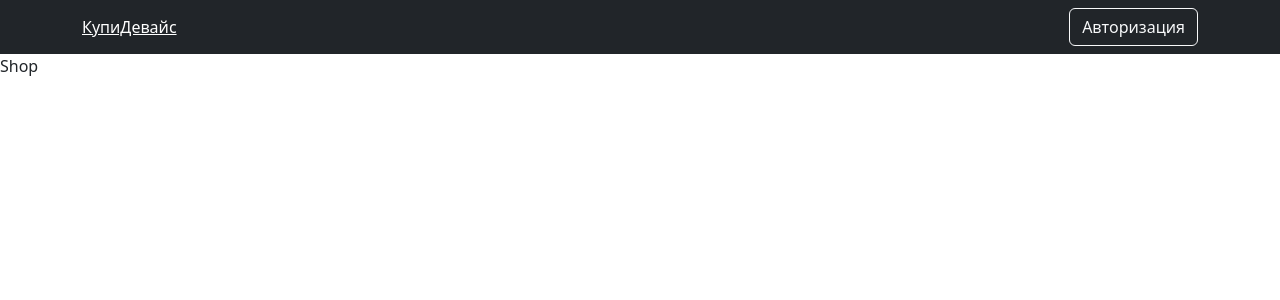
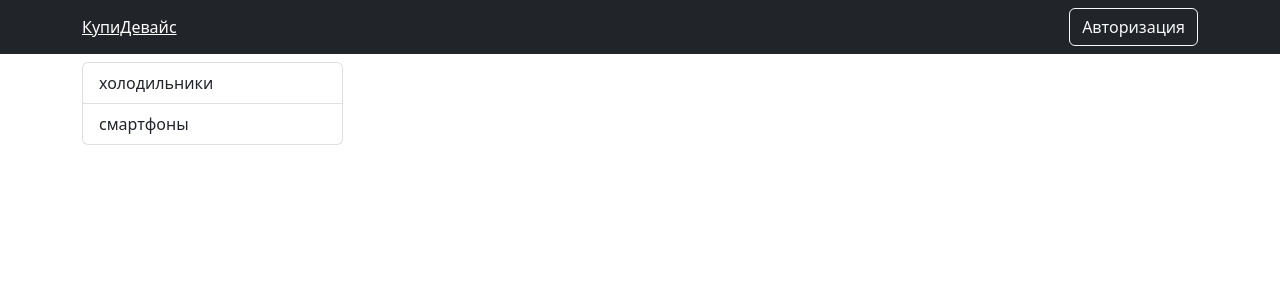
Before and after one commit to Kunduz-rahat/ecommerce-pern, a React (Create React App) app in the folder client/: page / in a window 1280 px wide. Shown: the top 300 px of the page. Built offline with nearby package versions, Linux system fonts and the light colour scheme.

Commit message:
add side_bar

```diff
--- /dev/null
+++ b/client/src/components/SideBar.js
@@ -0,0 +1,21 @@
+import { observer } from "mobx-react-lite";
+import React, { useContext } from 'react';
+import { ListGroup } from 'react-bootstrap';
+import { Context } from '../index';
+
+ const SideBar= observer(() =>{
+	const {device} = useContext(Context)
+  return (
+	<ListGroup>
+	{device.types.map(type=>
+	<ListGroup.Item key={type.id}
+	onClick={()=> device.setSelectedType(type)}
+	active={type.id === device.selectedType.id}
+	style={{cursor:"pointer"}}>
+{type.name}
+	</ListGroup.Item>
+	)}
+ </ListGroup>
+  )
+})
+export default SideBar;
--- a/client/src/pages/Shop.js
+++ b/client/src/pages/Shop.js
@@ -1,7 +1,18 @@
-import React from 'react'
+import React from 'react';
+import {Container, Row , Col} from 'react-bootstrap'
+import SideBar from '../components/SideBar';
 
 export default function Shop() {
   return (
-    <div>Shop</div>
+    <Container>
+    <Row className='mt-2'>
+    <Col md={3}>
+     <SideBar/>
+    </Col>
+    <Col md={9}>
+
+</Col>
+    </Row>
+    </Container>
   )
 }
--- a/client/src/store/DeviceSrore.js
+++ b/client/src/store/DeviceSrore.js
@@ -13,6 +13,7 @@
 			{id:1, name:"Apple Pro12", price:1230, rating:5,
 			img:"https://www.google.com/url?sa=i&url=https%3A%2F%2Fsoftech.kg%2Fsmartfon-apple-iphone-13-pro-128gb&psig=AOvVaw3UwAdi2A718TaL04yGMrvY&ust=1663821460479000&source=images&cd=vfe&ved=0CAwQjRxqFwoTCLCHvouIpfoCFQAAAAAdAAAAABAD"}
 		]
+		this._selectedType = {}
 		makeAutoObservable(this)
 	}
 	setTypes(types){
@@ -24,6 +25,10 @@
 	setDevices(devices){
 		this._devices = devices
 	}
+	setSelectedType(type){
+		this._selectedType = type
+
+	}
 	get types(){
 		return this._types
 	}
@@ -33,4 +38,7 @@
 	get devices(){
 		return this._devices
 	}
+	get selectedType(){
+return this._selectedType
+	}
 }
```
